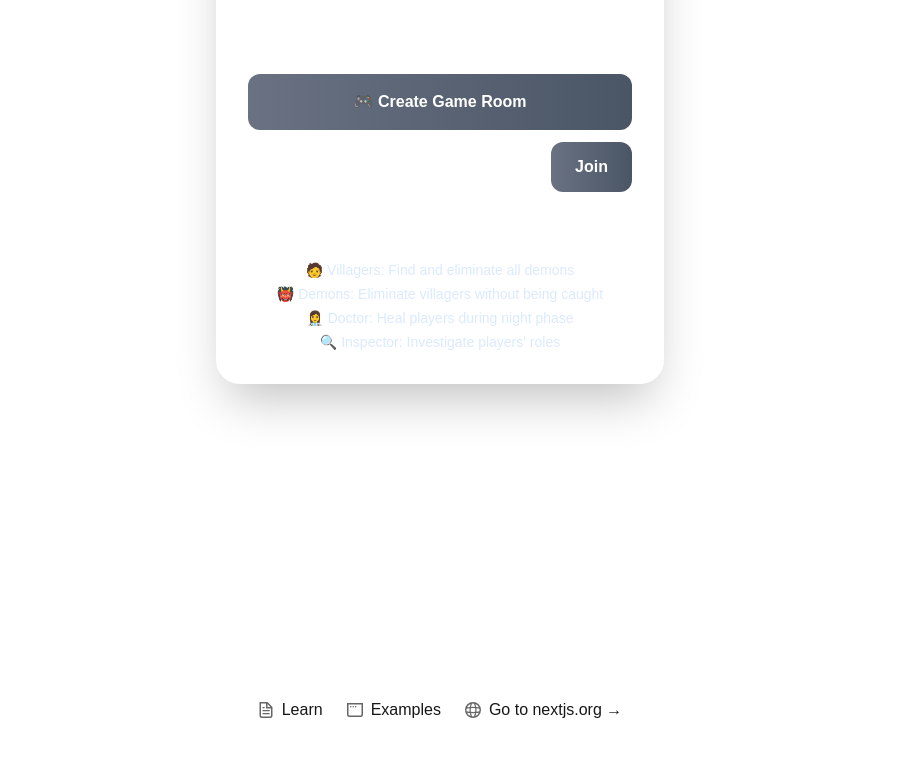
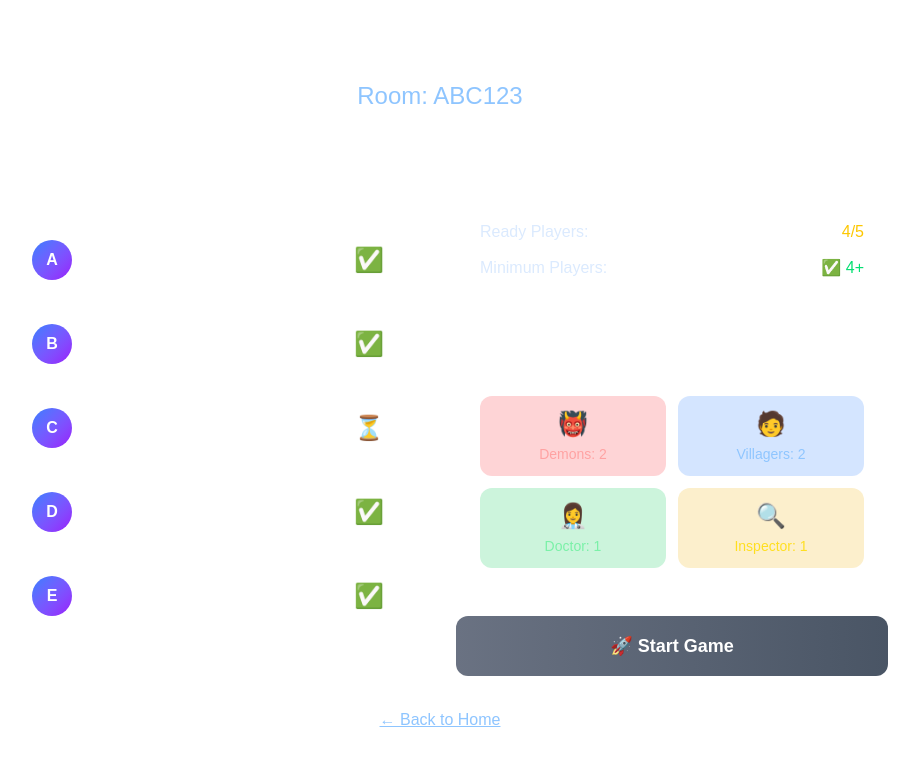
Before and after one commit to XYWINGS/GuessTheMafia, a Next.js app in the folder mafia-game/: page / in a window 1280 px wide. Shown: the top 766 px of the page, without its empty margins (200-1119 px from the left). Built offline with nearby package versions, Linux system fonts and the light colour scheme.

Commit message:
Refactor MainPage to implement dynamic page rendering and add 'use client' directive to page components

```diff
--- a/mafia-game/src/app/page.tsx
+++ b/mafia-game/src/app/page.tsx
@@ -1,39 +1,17 @@
-import Image from "next/image";
+"use client";
 import HomePage from "./pages/HomePage";
+import { useState } from "react";
+import GamePage from "./pages/GamePage";
+import LobbyPage from "./pages/LobbyPage";
 
 export default function MainPage() {
+  const [currentPage, setCurrentPage] = useState("lobby");
+
   return (
-    <div className="grid grid-rows-[20px_1fr_20px] items-center justify-items-center min-h-screen p-8 pb-20 gap-16 sm:p-20 font-[family-name:var(--font-geist-sans)]">
-      <HomePage />
-      <footer className="row-start-3 flex gap-[24px] flex-wrap items-center justify-center">
-        <a
-          className="flex items-center gap-2 hover:underline hover:underline-offset-4"
-          href="https://nextjs.org/learn?utm_source=create-next-app&utm_medium=appdir-template-tw&utm_campaign=create-next-app"
-          target="_blank"
-          rel="noopener noreferrer"
-        >
-          <Image aria-hidden src="/file.svg" alt="File icon" width={16} height={16} />
-          Learn
-        </a>
-        <a
-          className="flex items-center gap-2 hover:underline hover:underline-offset-4"
-          href="https://vercel.com/templates?framework=next.js&utm_source=create-next-app&utm_medium=appdir-template-tw&utm_campaign=create-next-app"
-          target="_blank"
-          rel="noopener noreferrer"
-        >
-          <Image aria-hidden src="/window.svg" alt="Window icon" width={16} height={16} />
-          Examples
-        </a>
-        <a
-          className="flex items-center gap-2 hover:underline hover:underline-offset-4"
-          href="https://nextjs.org?utm_source=create-next-app&utm_medium=appdir-template-tw&utm_campaign=create-next-app"
-          target="_blank"
-          rel="noopener noreferrer"
-        >
-          <Image aria-hidden src="/globe.svg" alt="Globe icon" width={16} height={16} />
-          Go to nextjs.org →
-        </a>
-      </footer>
+    <div>
+      {currentPage === "home" && <HomePage />}
+      {currentPage === "lobby" && <LobbyPage />}
+      {currentPage === "game" && <GamePage />}
     </div>
   );
 }
--- a/mafia-game/src/app/pages/GamePage.tsx
+++ b/mafia-game/src/app/pages/GamePage.tsx
@@ -1,3 +1,4 @@
+"use client";
 import React, { useState } from "react";
 
 const GamePage = () => {
--- a/mafia-game/src/app/pages/HomePage.tsx
+++ b/mafia-game/src/app/pages/HomePage.tsx
@@ -1,3 +1,4 @@
+'use client';
 import React, { useState } from "react";
 
 const HomePage = () => {
--- a/mafia-game/src/app/pages/LobbyPage.tsx
+++ b/mafia-game/src/app/pages/LobbyPage.tsx
@@ -1,3 +1,4 @@
+"use client";
 import React, { useState } from "react";
 
 const LobbyPage = () => {
```
